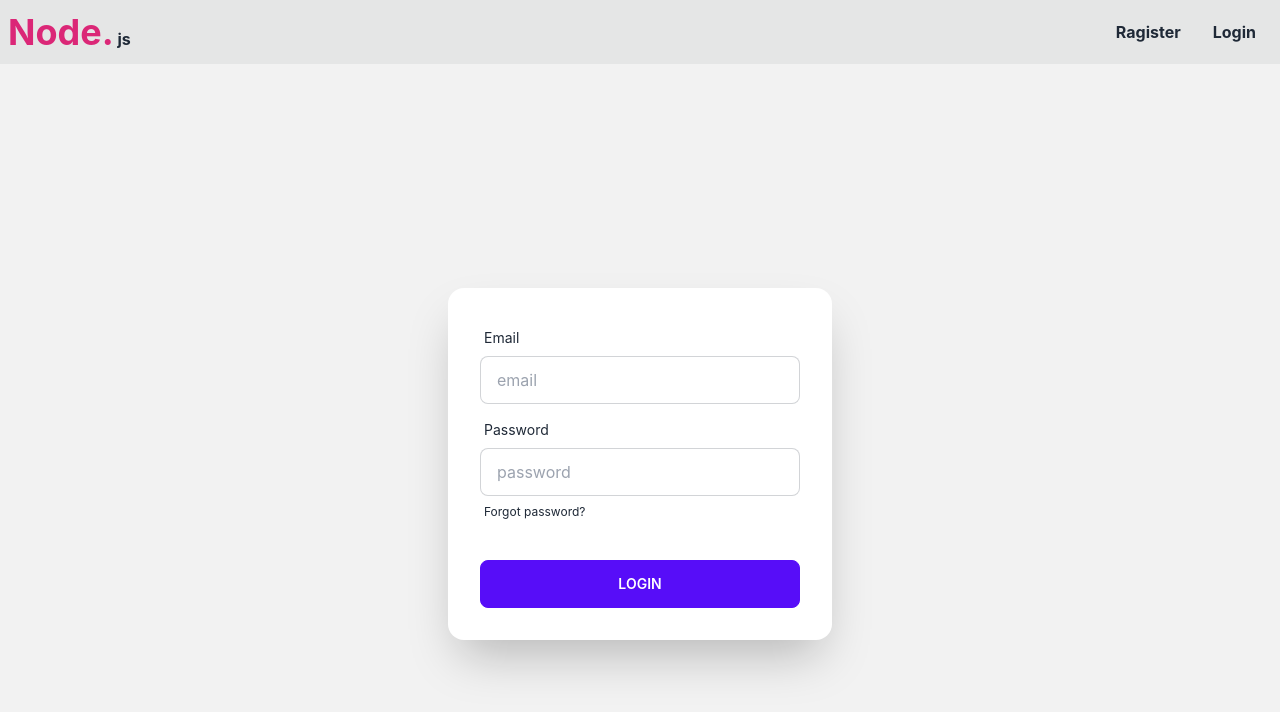
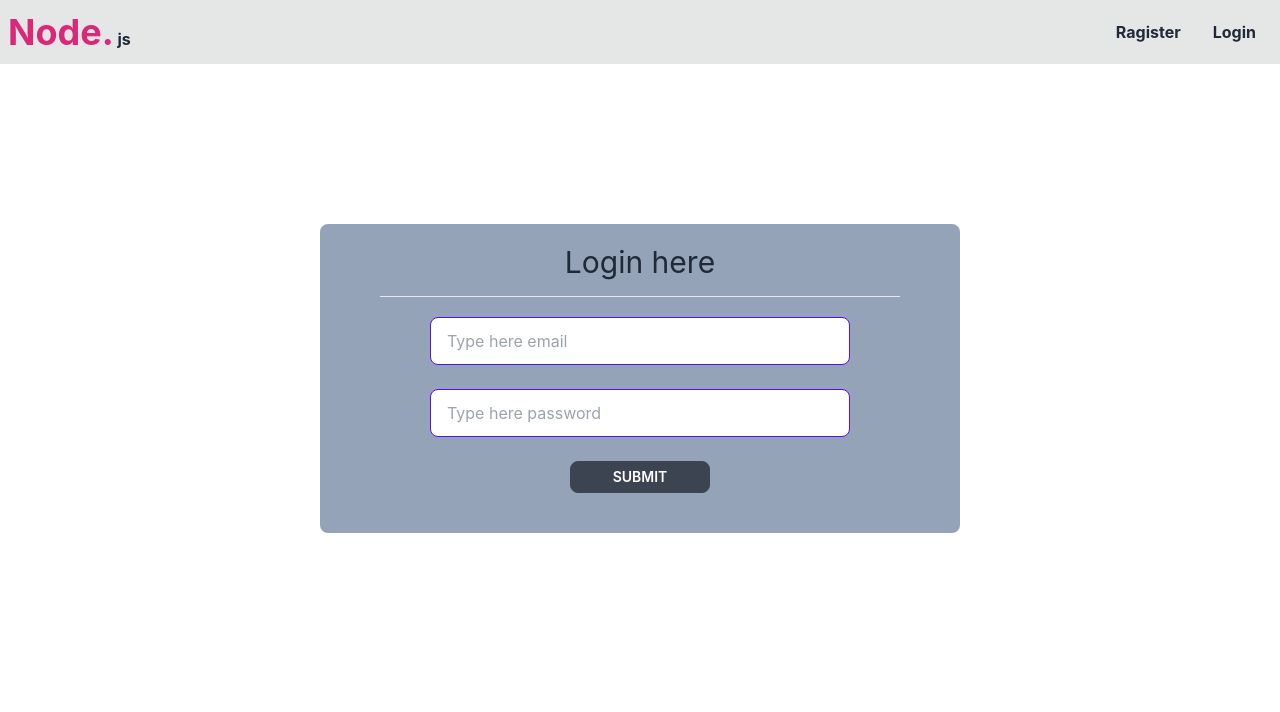
Before and after one commit to pallobbiwas/node-login-from-client, a React (Create React App) app: page /login in a window 1280 px wide. Shown: the top 712 px of the page. Built offline with nearby package versions, Linux system fonts and the light colour scheme.

Commit message:
error fixed for serverside

```diff
--- a/src/pages/Header.js
+++ b/src/pages/Header.js
@@ -4,17 +4,17 @@ import { Link } from "react-router-dom";
 const Header = () => {
   return (
     <div>
-      <div class="navbar bg-base-300">
-        <div class="flex-1">
-          <p class="font-bold"> <span className="text-4xl text-pink-600">Node.</span> js</p>
+      <div className="navbar bg-base-300">
+        <div className="flex-1">
+          <p className="font-bold"> <span className="text-4xl text-pink-600">Node.</span> js</p>
         </div>
-        <div class="flex-none">
-          <ul class="menu menu-horizontal p-0 font-bold">
+        <div className="flex-none">
+          <ul className="menu menu-horizontal p-0 font-bold">
             <li>
               <Link to="/ragister">Ragister</Link>
             </li>
             <li>
-              <Link to="/Login">Login</Link>
+              <Link to="/login">Login</Link>
             </li>
           </ul>
         </div>
--- a/src/pages/Login.js
+++ b/src/pages/Login.js
@@ -1,45 +1,51 @@
 import React from "react";
+import { useForm } from "react-hook-form";
 
 const Login = () => {
+  const { register, handleSubmit, reset } = useForm();
+  const onSubmit = (data) => {
+    console.log(data);
+    fetch("http://localhost:5000/login", {
+      method: "POST",
+      headers: {
+        "Content-type": "application/json",
+      },
+      body: JSON.stringify(data),
+    })
+      .then((res) => res.json())
+      .then((data) => console.log(data));
+
+    reset();
+  };
+  // GET /ccadmin/v1/orders?limit=200&offset=400
   return (
-    <div>
-      <div class="hero min-h-screen bg-base-200">
-        <div class="hero-content flex-col lg:flex-row-reverse w-full">
-          <div class="card flex-shrink-0 w-full max-w-sm shadow-2xl bg-base-100">
-            <div class="card-body">
-              <div class="form-control">
-                <label class="label">
-                  <span class="label-text">Email</span>
-                </label>
-                <input
-                  type="text"
-                  placeholder="email"
-                  class="input input-bordered"
-                />
-              </div>
-              <div class="form-control">
-                <label class="label">
-                  <span class="label-text">Password</span>
-                </label>
-                <input
-                  type="text"
-                  placeholder="password"
-                  class="input input-bordered"
-                />
-                <label class="label">
-                  <a href="#" class="label-text-alt link link-hover">
-                    Forgot password?
-                  </a>
-                </label>
-              </div>
-              <div class="form-control mt-6">
-                <button class="btn btn-primary">Login</button>
-              </div>
-            </div>
-          </div>
-        </div>
+    <div className="flex justify-center mt-40">
+    <div className="w-1/2 bg-slate-400 rounded-lg p-5">
+      <div className="px-10">
+        <h1 className="text-3xl text-center pb-4">Login here</h1>
+        <hr />
       </div>
+      <form
+        className="mx-auto flex flex-col p-5"
+        onSubmit={handleSubmit(onSubmit)}
+      >
+        <input
+          placeholder="Type here email"
+          className="input input-bordered input-primary w-3/4 mx-auto"
+          {...register("email", { required: true })}
+        />
+        <br />
+        <input
+          placeholder="Type here password"
+          className="input input-bordered input-primary w-3/4 mx-auto "
+          type="password"
+          {...register("password", { required: true })}
+        />
+        <br />
+        <input className="btn btn-sm w-1/4 mx-auto" type="submit" />
+      </form>
     </div>
+  </div>
   );
 };
 
--- a/src/pages/Ragister.js
+++ b/src/pages/Ragister.js
@@ -30,13 +30,13 @@ const Ragister = () => {
         >
           <input
             placeholder="Type here email"
-            class="input input-bordered input-primary w-3/4 mx-auto"
+            className="input input-bordered input-primary w-3/4 mx-auto"
             {...register("email", { required: true })}
           />
           <br />
           <input
             placeholder="Type here password"
-            class="input input-bordered input-primary w-3/4 mx-auto "
+            className="input input-bordered input-primary w-3/4 mx-auto "
             type="password"
             {...register("password", { required: true })}
           />
```
